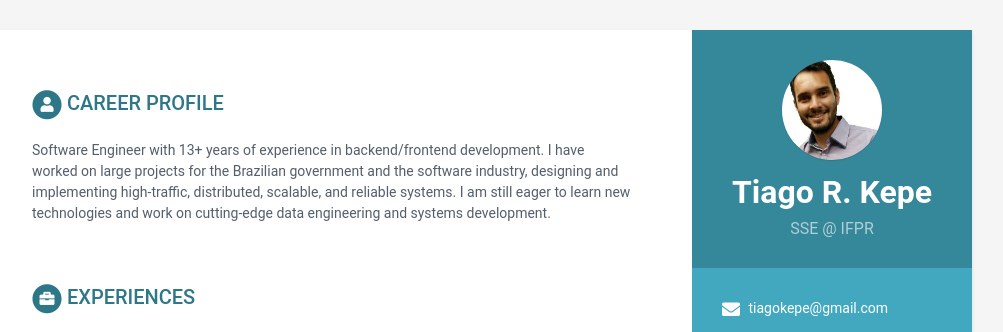
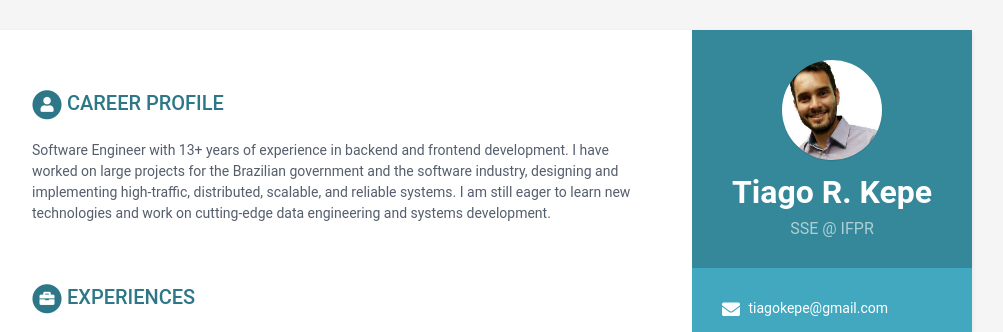
Before and after one commit to tiagokepe/tiagokepe.github.io, a Jekyll site: the page built from index.html, in a window 1280 px wide and 900 px high. Shown: the top 332 px of the window, without its empty margins (168-1171 px from the left). Built offline with Jekyll 4.4.1, drawn with Linux system fonts in a browser that asks for light colours.

Commit message:
Update summary.

```diff
--- a/_data/data.yml
+++ b/_data/data.yml
@@ -34,7 +34,7 @@ sidebar:
 
 career-profile:
     title: Career Profile
-    summary: Software Engineer with 13+ years of experience in backend/frontend development. I have worked on large projects for the Brazilian government and the software industry, designing and implementing high-traffic, distributed, scalable, and reliable systems. I am still eager to learn new technologies and work on cutting-edge data engineering and systems development.
+    summary: Software Engineer with 13+ years of experience in backend and frontend development. I have worked on large projects for the Brazilian government and the software industry, designing and implementing high-traffic, distributed, scalable, and reliable systems. I am still eager to learn new technologies and work on cutting-edge data engineering and systems development.
 
 education:
     - degree: Post-Doc in Database Architectures
```
